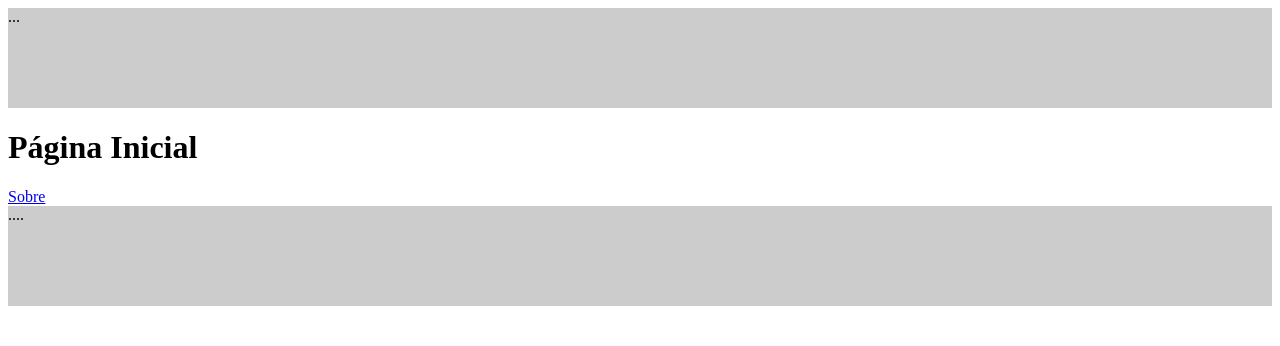
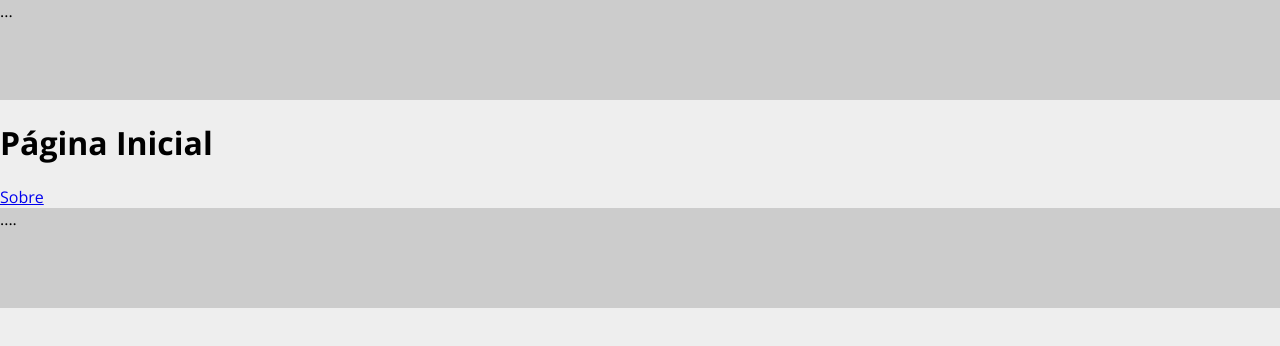
Before and after one commit to willian-carrato/-buy-and-sell, a React (Create React App) app: page / in a window 1280 px wide. Shown: the top 346 px of the page. Built offline with nearby package versions, Linux system fonts and the light colour scheme.

Commit message:
adicionando css padrao

```diff
--- a/src/App.css
+++ b/src/App.css
@@ -1,38 +1,11 @@
-.App {
-  text-align: center;
+@import url('https://fonts.googleapis.com/css?family=Open+Sans:400,700&display=swap');
+
+* {
+  box-sizing: border-box;
 }
 
-.App-logo {
-  height: 40vmin;
-  pointer-events: none;
+body {
+  margin: 0;
+  font-family: Open Sans, sans-serif;
+  background-color: #eee;
 }
-
-@media (prefers-reduced-motion: no-preference) {
-  .App-logo {
-    animation: App-logo-spin infinite 20s linear;
-  }
-}
-
-.App-header {
-  background-color: #282c34;
-  min-height: 100vh;
-  display: flex;
-  flex-direction: column;
-  align-items: center;
-  justify-content: center;
-  font-size: calc(10px + 2vmin);
-  color: white;
-}
-
-.App-link {
-  color: #61dafb;
-}
-
-@keyframes App-logo-spin {
-  from {
-    transform: rotate(0deg);
-  }
-  to {
-    transform: rotate(360deg);
-  }
-}
--- a/src/App.js
+++ b/src/App.js
@@ -4,6 +4,7 @@
 import { Template } from './components/MainComponents';
 import Header from './components/partials/Header';
 import Footer from './components/partials/Footer';
+import './App.css';
 
 import Routes from './Routes';
 
```
Also changed, not shown: 1 other file (tests, documents, lock files or other folders).
